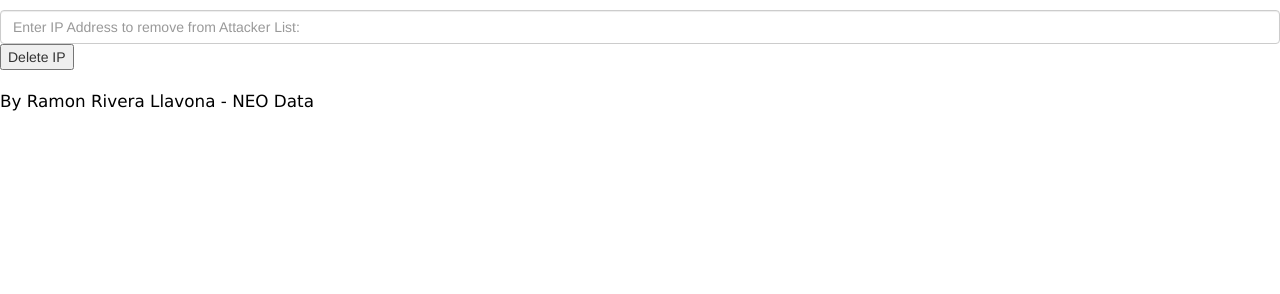
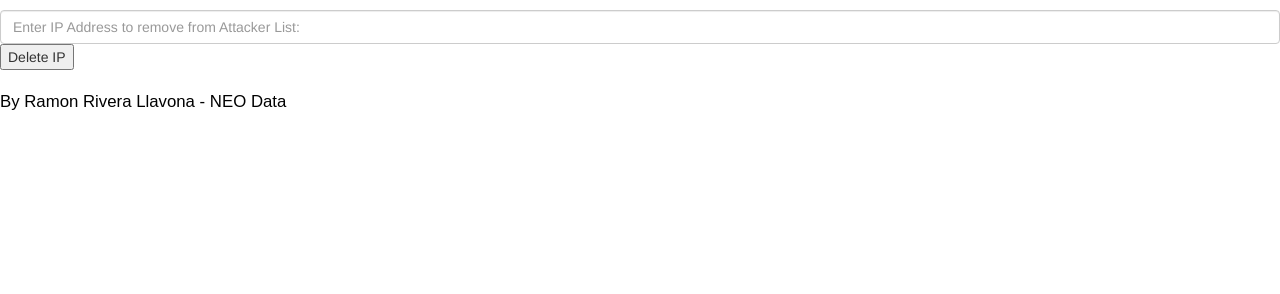
Before and after one commit to rllavona13/Network_Tool, a Flask app: page / in a window 1280 px wide. Shown: the part 202-496 px from the top of the page. Run offline with Flask 2, Linux system fonts and the light colour scheme; some libraries are stand-ins or nearby versions.

Commit message:
edited HTML styling(Footer Font)

```diff
--- a/Network_Tool_Web/PYEZ_Block_Attackers/templates/attackers_list.html
+++ b/Network_Tool_Web/PYEZ_Block_Attackers/templates/attackers_list.html
@@ -30,7 +30,7 @@
 
       footer {
         color: black;
-        font-family: verdana;
+        font-family: arial;
         font-size: 120%;
         }
 
```
